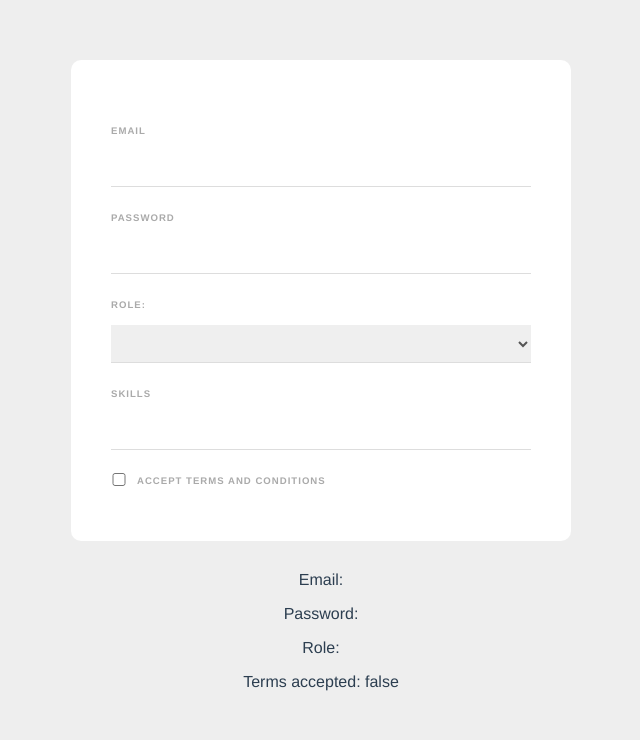
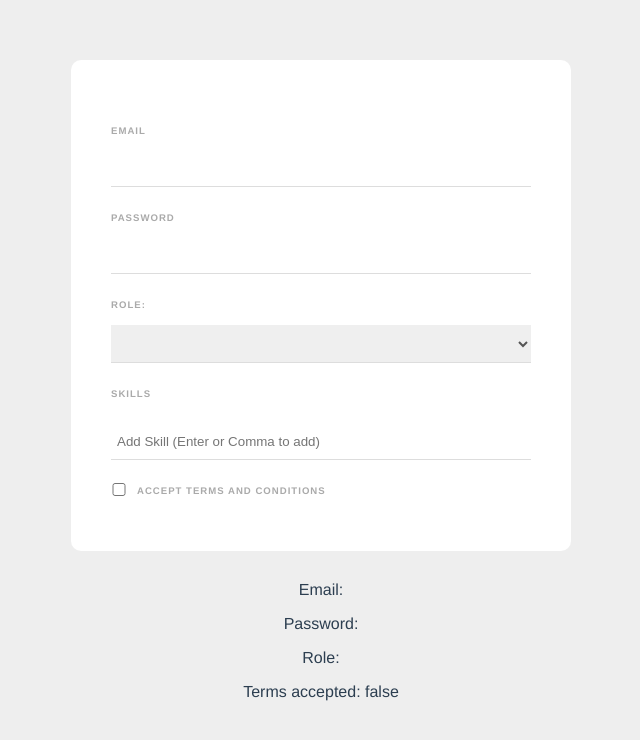
Before and after one commit to codigoisaac/vue-web-form, a Vue app: page / in a window 1280 px wide. Shown: the top 740 px of the page, without its empty margins (319-959 px from the left). Built offline with nearby package versions, Linux system fonts and the light colour scheme.

Commit message:
Polish skills

```diff
--- a/src/components/SignupForm.vue
+++ b/src/components/SignupForm.vue
@@ -12,11 +12,16 @@
       <option value="designer">Web Designer</option>
     </select>
 
-    <label>Skills</label>
-    <input type="text" v-model="tempSkill" @keyup="addSkill" />
-    <div v-for="skill in skills" :key="skill" class="pill">
-      {{ skill }}
+    <label>Skills</label> <br />
+    <div class="skills">
+      <span v-for="skill in skills" :key="skill" class="pill">{{ skill }}</span>
     </div>
+    <input
+      type="text"
+      v-model="tempSkill"
+      @keyup="addSkill"
+      placeholder="Add Skill (Enter or Comma to add)"
+    />
 
     <div class="terms">
       <input type="checkbox" v-model="terms" required />
@@ -48,7 +53,7 @@ export default {
         const val =
           e.key === "," ? this.tempSkill.slice(0, -1) : this.tempSkill;
 
-        if (!this.skills.includes(val)) {
+        if (!this.skills.includes(val) && val) {
           this.skills.push(val);
         }
         this.tempSkill = "";
@@ -93,4 +98,19 @@ input[type="checkbox"] {
   position: relative;
   top: 2px;
 }
+.pill {
+  display: inline-block;
+  padding: 6px 12px;
+  background: #eee;
+  border-radius: 20px;
+  font-size: 12px;
+  letter-spacing: 1px;
+  font-weight: bold;
+  color: #777;
+  cursor: pointer;
+  margin: 1px;
+}
+.skills {
+  margin: 0 0 10px 0;
+}
 </style>
```
